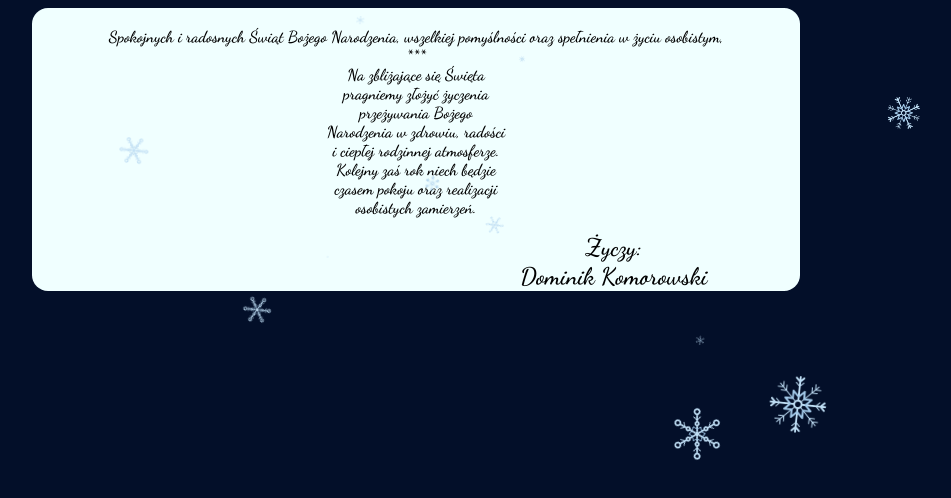
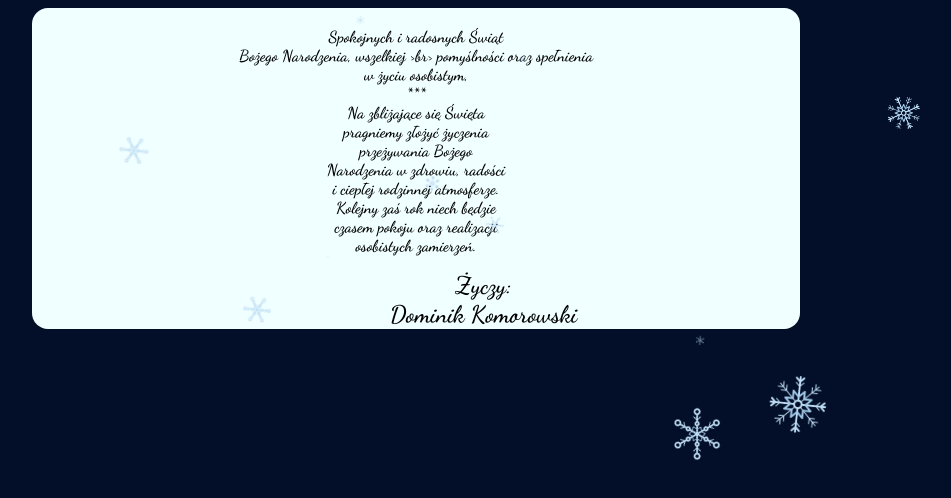
Before and after one commit to Dominik260x/Zyczenia-sw.2023, a plain HTML site: page Życzenia świąteczne/index.html in a window 1280 px wide. Shown: the whole page, without its empty margins (232-1183 px from the left). Drawn offline with Linux system fonts and the light colour scheme.

Commit message:
Update index.html

```diff
--- a/Życzenia świąteczne/index.html
+++ b/Życzenia świąteczne/index.html
@@ -18,7 +18,13 @@
         <div id="section">
             <article>
                 <br>
-                Spokojnych i radosnych Świąt Bożego Narodzenia, wszelkiej pomyślności oraz spełnienia w życiu osobistym,
+                Spokojnych i radosnych Świąt
+                <br>
+                Bożego Narodzenia, wszelkiej
+                >br>
+                pomyślności oraz spełnienia
+                <br>
+                w życiu osobistym,
                 <br>
                 ***
                 <br>
```
